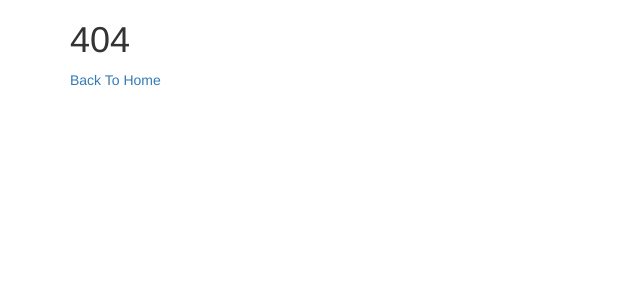
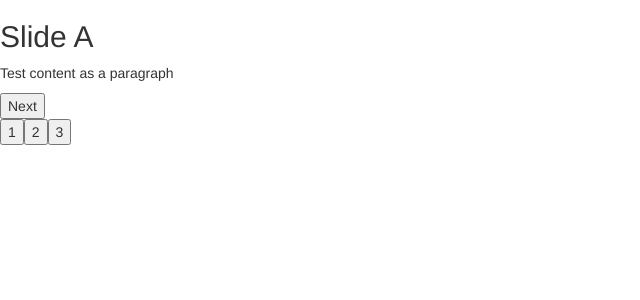
Before and after one commit to jkhedani/culture-shocks, a React (Vite) app: page /onboard in a window 1280 px wide. Before the commit this address had no page. Shown: the top 300 px of the page, without its empty margins (0-640 px from the left). Built offline with nearby package versions, Linux system fonts and the light colour scheme.

Commit message:
Add onboarding plus slide

```diff
--- a/src/index.tsx
+++ b/src/index.tsx
@@ -2,34 +2,22 @@ import "babel-polyfill";
 import React from 'react';
 import ReactDOM from 'react-dom';
 import { Provider } from 'mobx-react';
-import { TransitionGroup, CSSTransition } from "react-transition-group";
 import { BrowserRouter as Router, Route, Switch, Redirect } from "react-router-dom";
-import { Home, NotHome, Login, NoMatch } from './routes';
+import { Home, Onboard, Login, NoMatch } from './routes';
 import "./styles/index.scss"
 import * as stores from './stores';
 
 const App = () => (
 	<Provider {...stores}>
 		<Router>
-      <Route render={({ location}) => (
 			<div id="wrapper">
-          <TransitionGroup>
-            <CSSTransition
-              key={location.key}
-              classNames="fade"
-              timeout={300}
-            >
         <Switch>
           <Route exact path="/login" component={Login} />
-                <Route exact path="/not-home" component={NotHome} />
+          <Route exact path="/onboard" component={Onboard} />
           <Route exact path="/" component={Home} />
           <Route component={NoMatch} />
         </Switch>
-            </CSSTransition>
-          </TransitionGroup>
 			</div>
-      )}
-		/>
     </Router>
   </Provider>
 )
--- a/src/routes/Home/index.tsx
+++ b/src/routes/Home/index.tsx
@@ -10,6 +10,10 @@ class Home extends Component<{}> {
 	componentDidMount() {
 		setTimeout(function () {   window.scrollTo(0, 20); }, 1000);
 	}
+	transition() {
+
+	}
+
 
 	render() {
 
@@ -17,7 +21,7 @@ class Home extends Component<{}> {
 		return (
 			<div>
 				<h1>{this.greeter(p)}</h1>
-				<Link to="/not-home">NotHome</Link>
+				<Link to="/not-home" innerRef={this.transition()}>NotHome</Link>
 				<p>Lorem ipsum dolor sit amet, consectetur adipiscing elit. Curabitur vitae venenatis magna. Phasellus vitae laoreet purus. Nam id blandit nunc. Integer non erat nec enim congue tempus a ut nibh. Phasellus elementum mauris nec lectus gravida auctor. Suspendisse ut pellentesque lectus. Nullam ut dictum arcu, in tristique mauris. Ut et mollis mi. Duis semper leo nec consequat placerat.
 
 Phasellus tincidunt eleifend eros, a aliquet purus fringilla eget. Phasellus rhoncus purus sit amet nibh tristique ornare. Aenean eu nisi in lectus egestas tempor id vitae nisi. Pellentesque rhoncus, dui a lacinia hendrerit, nunc lacus imperdiet mi, a consequat tortor nibh ac erat. Aenean eleifend cursus varius. Praesent et euismod neque. Donec ornare turpis nec sapien tristique, at fermentum eros vestibulum. Praesent dictum purus eu convallis sollicitudin.
--- a/src/routes/Login/index.tsx
+++ b/src/routes/Login/index.tsx
@@ -1,4 +1,5 @@
 import React, { Component } from "react"
+import { Link } from "react-router-dom"
 
 class Home extends Component<{}> {
 
@@ -11,8 +12,10 @@ class Home extends Component<{}> {
 			<div>
 				<h1>{"Login"}</h1>
 				<form>
+					<div>Logo</div>
 					<input name="username" type="text" placeholder="username" />
 					<input name="password" type="password" placeholder="password" />
+					<Link to="/onboard">Login</Link>
 				</form>
 			</div>
 		)
--- a/src/routes/NotHome/index.tsx
+++ /dev/null
@@ -1,21 +0,0 @@
-import React, { Component } from "react"
-import { Link } from "react-router-dom"
-
-class NotHome extends Component<{}> {
-
-	greeter = (Person) => {
-    return "Hello, " + Person.name;
-	}
-
-	render() {
-		const p = { name: "NotHome" }
-		return (
-			<div>
-				<h1>{this.greeter(p)}</h1>
-				<Link to="/">Home</Link>
-			</div>
-		)
-	}
-}
-
-export default NotHome
--- /dev/null
+++ b/src/routes/Onboard/index.tsx
@@ -0,0 +1,74 @@
+import React, { Component } from "react"
+import { Link } from "react-router-dom"
+
+class Onboard extends Component<{}> {
+
+  constructor(props) {
+    super(props)
+    this.state = {
+      slide: 1
+    }
+  }
+
+  renderDotnav() {
+    const nav = []
+    for (let i = 1; i <= 3; i++) {
+      nav.push(<button key={i} className="dot">{i}</button>)
+    }
+    return nav
+  }
+
+  goSlide(i) {
+    this.setState({slide: i})
+  }
+
+	render() {
+    switch (this.state.slide) {
+      case 1:
+        return (
+          <div>
+            <div className="content">
+              <h2>Slide A</h2>
+              <p>Test content as a paragraph</p>
+              <button onClick={() => { this.goSlide(2) }}>Next</button>
+            </div>
+            <div>
+              {this.renderDotnav()}
+            </div>
+          </div>
+        )
+        break;
+      case 2:
+        return (
+          <div>
+            <div className="content">
+              <h2>Slide B</h2>
+              <p>Test content as a paragraph</p>
+              <button onClick={() => { this.goSlide(1) }}>Prev</button>
+              <button onClick={() => { this.goSlide(3) }}>Next</button>
+            </div>
+            <div>
+              {this.renderDotnav()}
+            </div>
+          </div>
+        )
+        break;
+      default:
+        return (
+          <div>
+            <div className="content">
+              <h2>Slide C</h2>
+              <p>Test content as a paragraph</p>
+              <button onClick={() => { this.goSlide(2) }}>Prev</button>
+            </div>
+            <div>
+              {this.renderDotnav()}
+            </div>
+          </div>
+        )
+        break;
+    }
+	}
+}
+
+export default Onboard
--- a/src/routes/index.tsx
+++ b/src/routes/index.tsx
@@ -1,11 +1,11 @@
 import Home from "./Home"
-import NotHome from "./NotHome"
 import Login from "./Login"
 import NoMatch from "./NoMatch"
+import Onboard from "./Onboard"
 
 export {
 	Home,
-	NotHome,
+	Onboard,
 	Login,
 	NoMatch
 }
```
Lines whose indentation alone changed are shown as unchanged.
